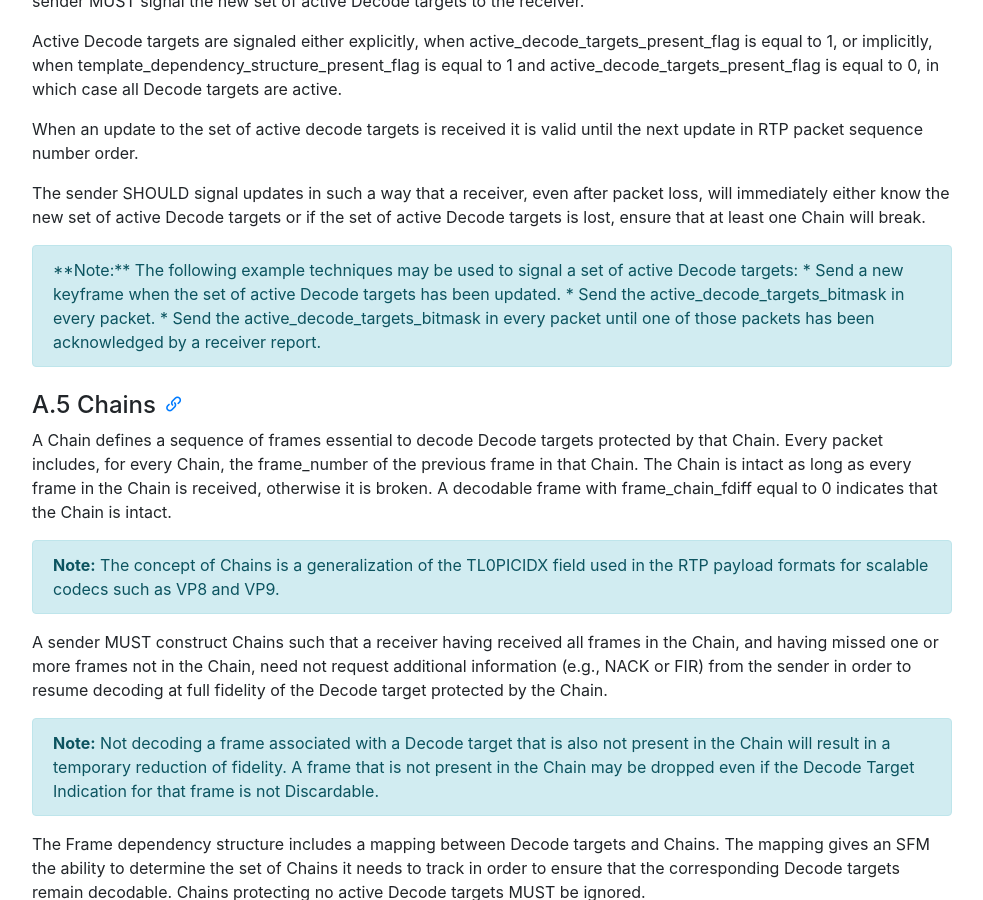
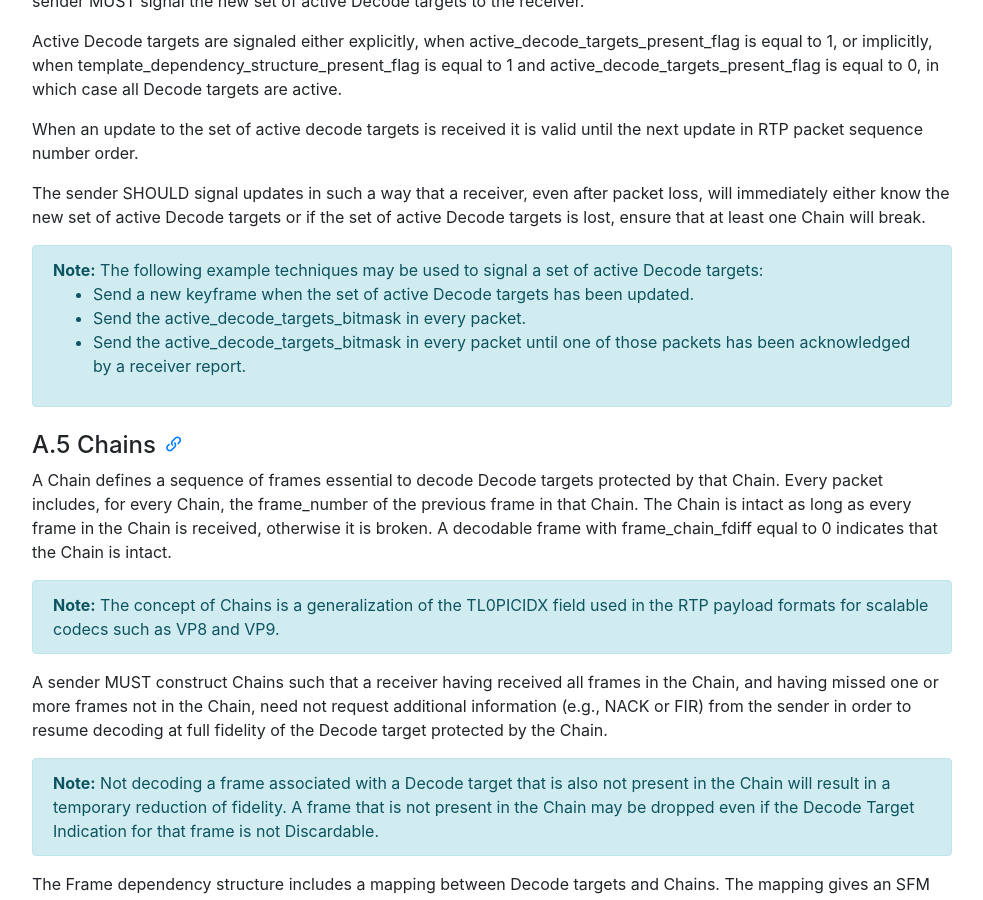
Before and after one commit to AOMediaCodec/av1-rtp-spec, a Jekyll site: the page built from index.md, in a window 1280 px wide and 900 px high, scrolled down 21505 px. Shown: the whole window, without its empty margins (53-1036 px from the left). Built offline with Jekyll 4.4.1, drawn with Linux system fonts in a browser that asks for light colours; nearby versions of some CDN libraries.

Commit message:
A.4 note format fix. (#220)

```diff
--- a/av1-rtp-spec.md
+++ b/av1-rtp-spec.md
@@ -744,10 +744,12 @@ When an update to the set of active decode targets is received it is valid until
 The sender SHOULD signal updates in such a way that a receiver, even after packet loss, will immediately either know the new set of active Decode targets or if the set of active Decode targets is lost, ensure that at least one Chain will break.
 
 <div class="alert alert-info">
-**Note:** The following example techniques may be used to signal a set of active Decode targets:
-* Send a new keyframe when the set of active Decode targets has been updated.
-* Send the active_decode_targets_bitmask in every packet.
-* Send the active_decode_targets_bitmask in every packet until one of those packets has been acknowledged by a receiver report.
+  <strong>Note:</strong> The following example techniques may be used to signal a set of active Decode targets:
+  <ul>
+    <li>Send a new keyframe when the set of active Decode targets has been updated.</li>
+    <li>Send the active_decode_targets_bitmask in every packet.</li>
+    <li>Send the active_decode_targets_bitmask in every packet until one of those packets has been acknowledged by a receiver report.</li>
+  </ul>
 </div>
 
 
```
